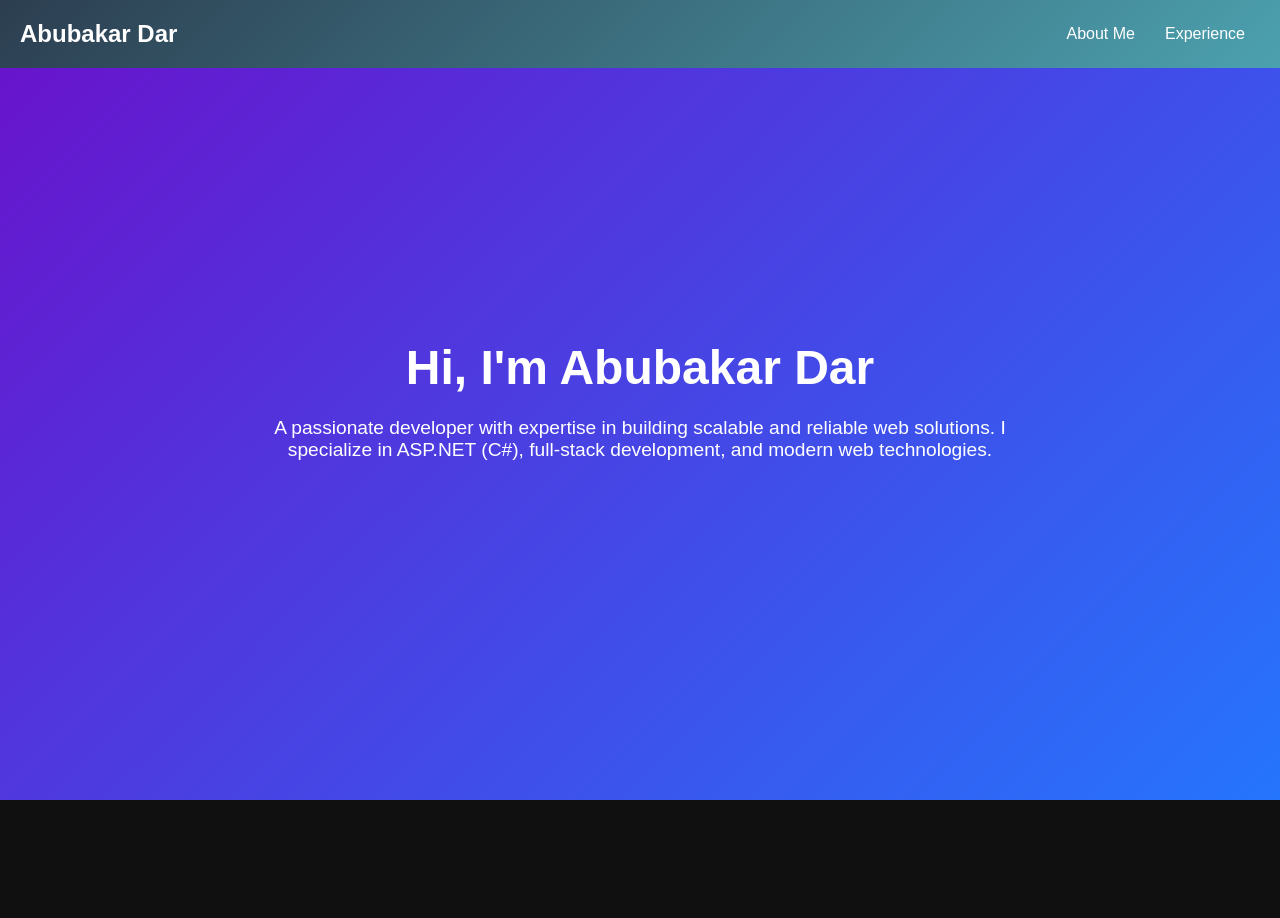
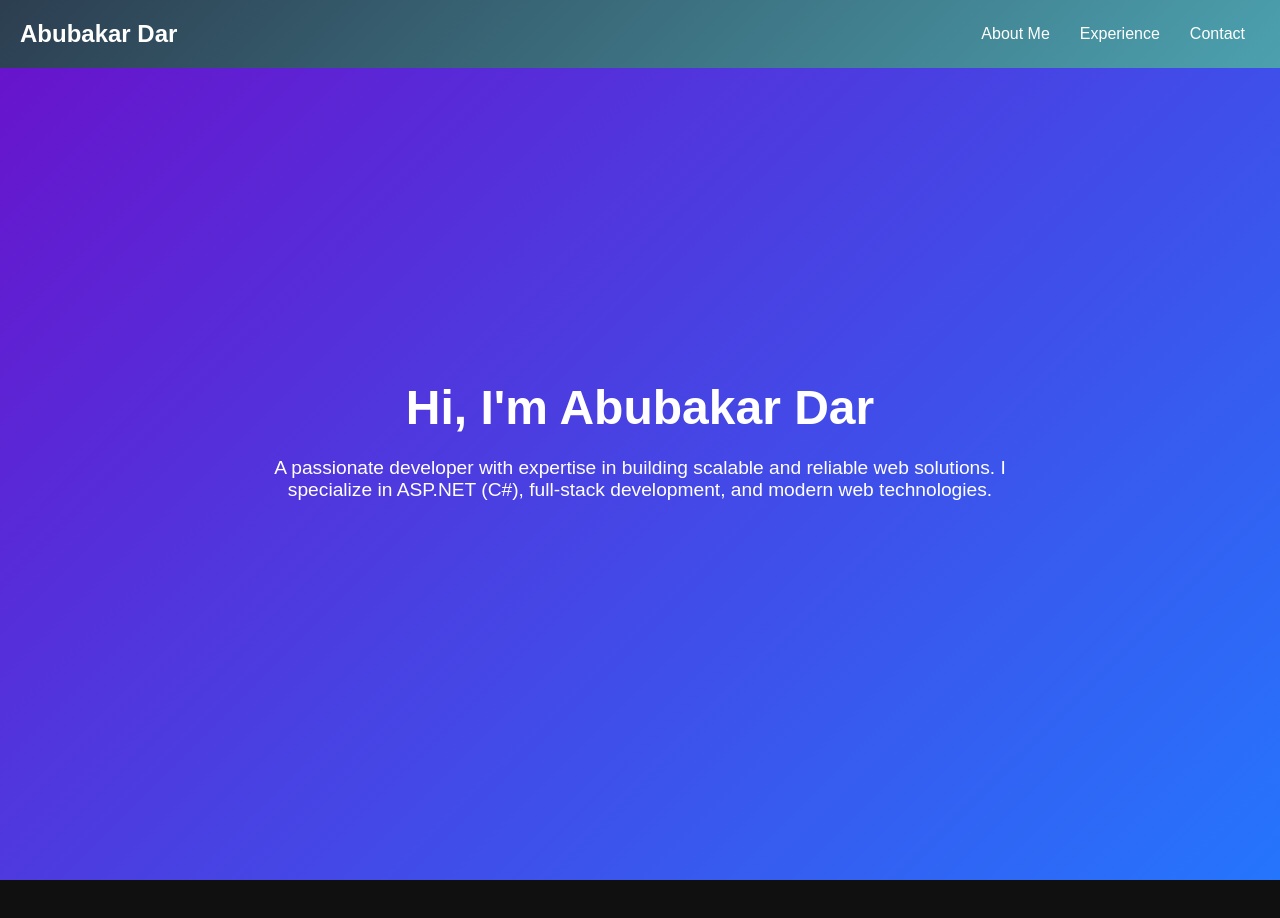
Before and after one commit to BoomBakar/personal-website, a React (Create React App) app: page / in a window 1280 px wide. Shown: the top 918 px of the page. Built offline with nearby package versions, Linux system fonts and the light colour scheme.

Commit message:
Scrolling fixed

```diff
--- a/src/App.css
+++ b/src/App.css
@@ -1,3 +1,7 @@
+html {
+  scroll-behavior: smooth;
+}
+
 body {
   margin: 0;
   font-family: "Arial", sans-serif;
@@ -25,7 +29,7 @@ header {
   display: flex;
   align-items: center;
   justify-content: center;
-  height: 100vh;
+  height: 110vh;
   text-align: center;
   background: linear-gradient(135deg, #6a11cb 0%, #2575fc 100%);
   color: #fff;
@@ -48,7 +52,7 @@ header {
 }
 
 .experience-section {
-  min-height: 100vh;
+  min-height: 110vh;
   background-color: #202020;
   color: #fff;
   padding: 50px 20px;
--- a/src/components/Experience.css
+++ b/src/components/Experience.css
@@ -12,6 +12,7 @@
 
   .experience-content.visible {
     opacity: 1;
+    margin-top:80px;
     transform: translateY(0);
   }
 
--- a/src/components/Header.js
+++ b/src/components/Header.js
@@ -5,7 +5,7 @@ function Header() {
   const scrollToSection = (id) => {
     const section = document.getElementById(id);
     if (section) {
-      section.scrollIntoView({ behavior: "smooth" });
+      section.scrollIntoView({ behavior: "smooth", block: "start" });
     }
   };
 
@@ -16,6 +16,7 @@ function Header() {
         <ul className="nav-links">
           <li onClick={() => scrollToSection("about")}>About Me</li>
           <li onClick={() => scrollToSection("experience")}>Experience</li>
+          <li onClick={() => scrollToSection("contact")}>Contact</li>
         </ul>
       </nav>
     </header>
```
